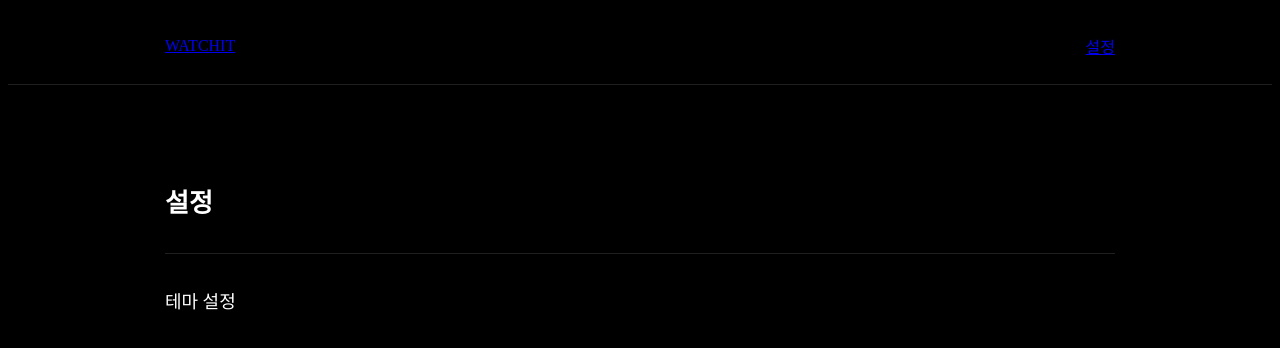
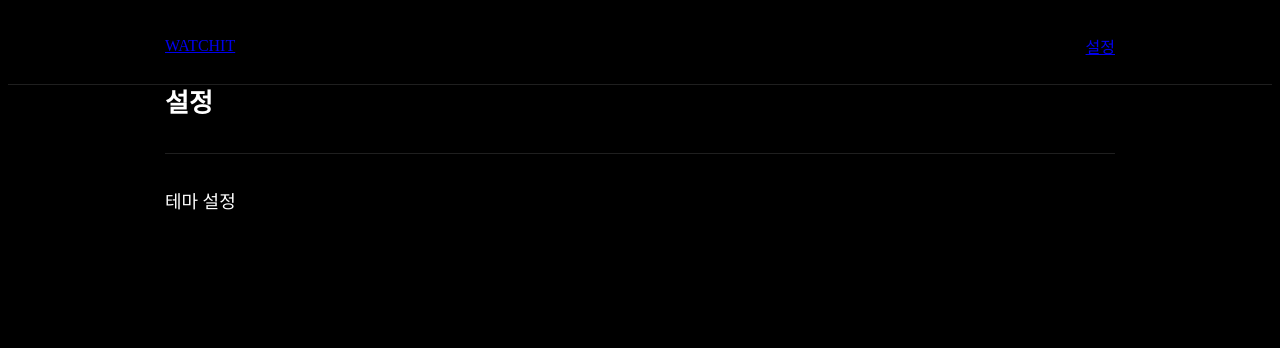
Before and after one commit to cc-yujin/next.js_watchit, a Next.js app: page /setting in a window 1280 px wide. Shown: the top 348 px of the page. Built offline with nearby package versions, Linux system fonts and the light colour scheme.

Commit message:
커스텀 App

```diff
--- a/pages/404.js
+++ b/pages/404.js
@@ -6,8 +6,6 @@ import styles from "@/styles/NotFound.module.css";
 export default function NotFound() {
   return (
     <>
-      <Header />
-      <Container>
       <div className={styles.notFound}>
         <div className={styles.content}>
           찾을 수 없는 페이지입니다.
@@ -18,7 +16,6 @@ export default function NotFound() {
           홈으로 이동
         </ButtonLink>
       </div>
-      </Container>
     </>
   );
 }
--- a/pages/_app.js
+++ b/pages/_app.js
@@ -1,5 +1,14 @@
-import '@/styles/globals.css';
+import Container from "@/components/Container";
+import Header from "@/components/Header";
+import "@/styles/globals.css";
 
 export default function App({ Component, pageProps }) {
-  return <Component {...pageProps} />;
+  return (
+    <>
+      <Header />
+      <Container>
+        <Component {...pageProps} />
+      </Container>
+    </>
+  );
 }
--- a/pages/setting.js
+++ b/pages/setting.js
@@ -5,13 +5,10 @@ import styles from "@/styles/Setting.module.css";
 export default function Setting() {
   return (
     <>
-      <Header />
-      <Container page>
-        <h1 className={styles.title}>설정</h1>
-        <section className={styles.section}>
-          <h2 className={styles.sectionTitle}>테마 설정</h2>
-        </section>
-      </Container>
+      <h1 className={styles.title}>설정</h1>
+      <section className={styles.section}>
+        <h2 className={styles.sectionTitle}>테마 설정</h2>
+      </section>
     </>
   );
 }
```
Also changed, not shown: pages/films/[id].js (+1 -8 lines), pages/index.js (+2 -5 lines), pages/search.js (+5 -10 lines). Lines whose indentation alone changed are shown as unchanged.
